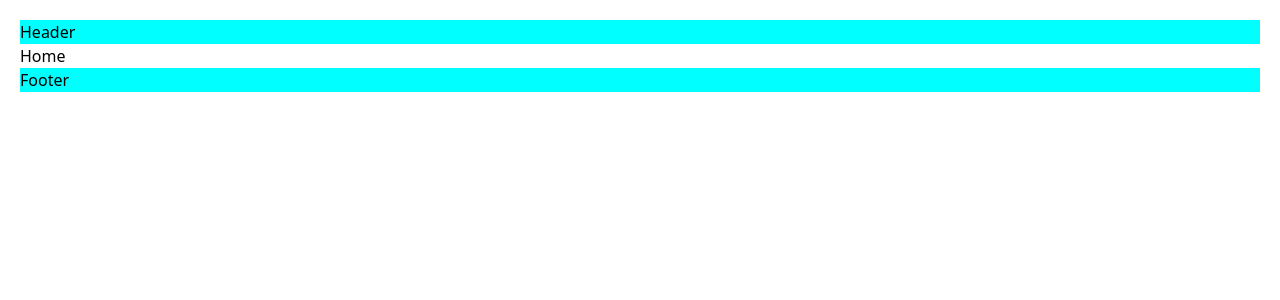
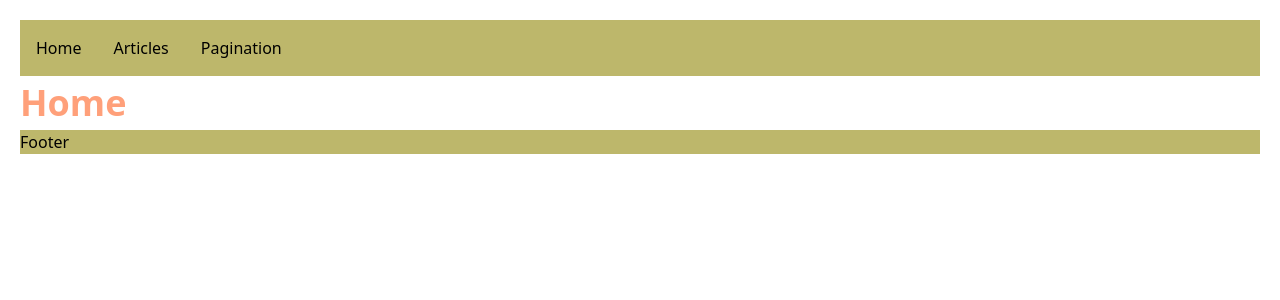
Before and after one commit to Jejastr/Frontend_demo, a Next.js app: page / in a window 1280 px wide. Shown: the top 300 px of the page. Built offline with nearby package versions, Linux system fonts and the light colour scheme.

Commit message:
Add static routes: articles, pagination. Dynamic routes in article [id]. Create dynamig component Heading.

```diff
--- a/components/Header/Header.jsx
+++ b/components/Header/Header.jsx
@@ -1,5 +1,23 @@
+import Link from 'next/link'
+
 const Header = () => {
-	return <header>Header</header>
+	return (
+		<header>
+			<nav>
+				<ul className='flex'>
+					<li>
+						<Link href={'/'}>Home</Link>
+					</li>
+					<li>
+						<Link href={'/articles'}>Articles</Link>
+					</li>
+					<li>
+						<Link href={'/pagination'}>Pagination</Link>
+					</li>
+				</ul>
+			</nav>
+		</header>
+	)
 }
 
 export default Header
--- /dev/null
+++ b/components/Header/Heading.jsx
@@ -0,0 +1,7 @@
+const Heading = ({ tag, text }) => {
+	const Tag = tag || 'h1'
+
+	return <Tag>{text}</Tag>
+}
+
+export default Heading
--- /dev/null
+++ b/pages/articles/[id].jsx
@@ -0,0 +1,5 @@
+const Article = () => {
+	return <div>Article</div>
+}
+
+export default Article
--- /dev/null
+++ b/pages/articles/index.jsx
@@ -0,0 +1,11 @@
+import Heading from '@/components/Header/Heading'
+
+const Articles = () => {
+	return (
+		<>
+			<Heading text={'Articles: '} tag={'h1'} />
+		</>
+	)
+}
+
+export default Articles
--- a/pages/index.js
+++ b/pages/index.js
@@ -1,12 +1,9 @@
-import Image from 'next/image'
-import { Inter } from 'next/font/google'
-
-const inter = Inter({ subsets: ['latin'] })
+import Heading from '@/components/Header/Heading'
 
 export default function Home() {
-  return (
-    <>
-      <h1>Home</h1>
-    </>
-  )
+	return (
+		<>
+			<Heading text={'Home'} tag={'h1'} />
+		</>
+	)
 }
--- /dev/null
+++ b/pages/pagination.jsx
@@ -0,0 +1,11 @@
+import Heading from '@/components/Header/Heading'
+
+const Pagination = () => {
+	return (
+		<div>
+			<Heading text={'Pagination'} tag={'h1'} />
+		</div>
+	)
+}
+
+export default Pagination
--- a/styles/globals.scss
+++ b/styles/globals.scss
@@ -17,11 +17,19 @@
 }
 
 body {
-	color: rgb(var(--foreground-rgb));
 	padding: 20px;
 }
 
 header,
 footer {
-	background-color: aqua;
+	background-color: darkkhaki;
 }
+
+li {
+	@apply p-4 list-none;
+}
+h1 {
+	font-size: 36px;
+	font-weight: 700;
+	color: lightsalmon;
+}
```
Also changed, not shown: 1 other file (tests, documents, lock files or other folders).
